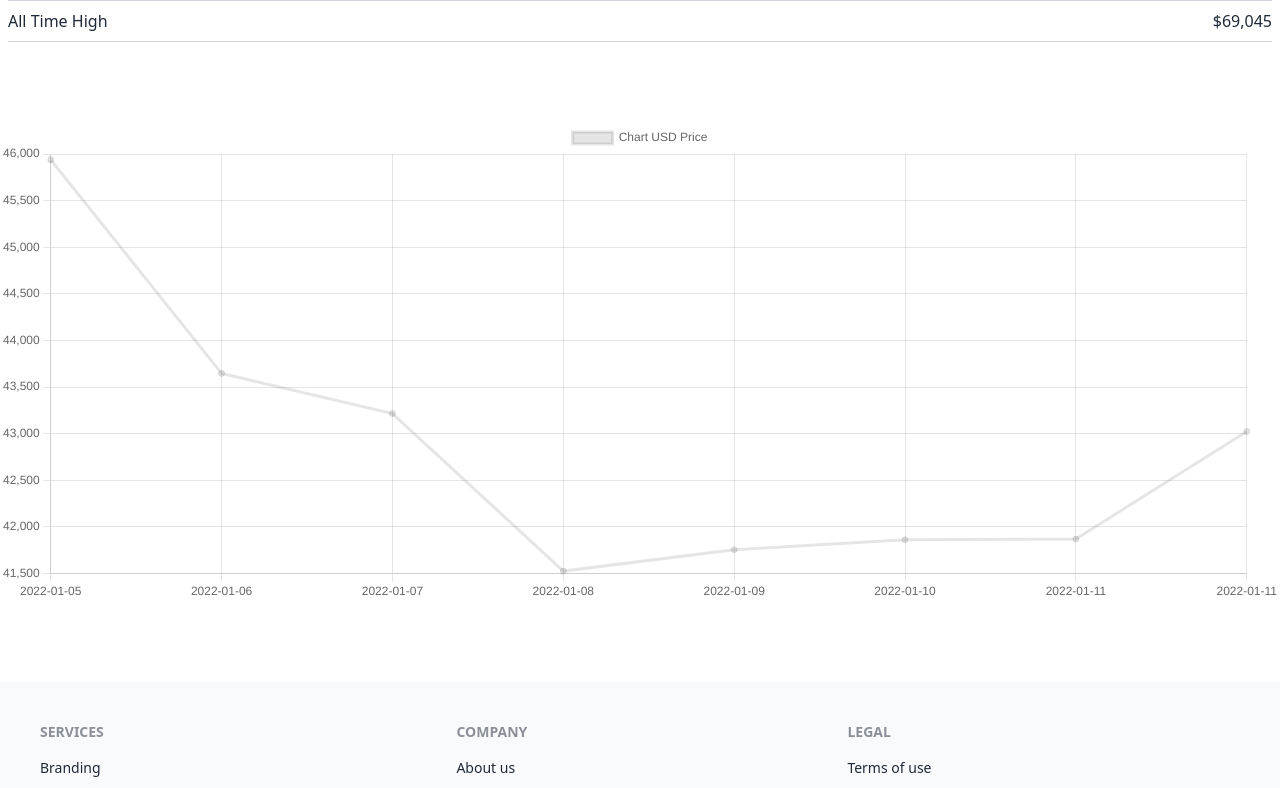
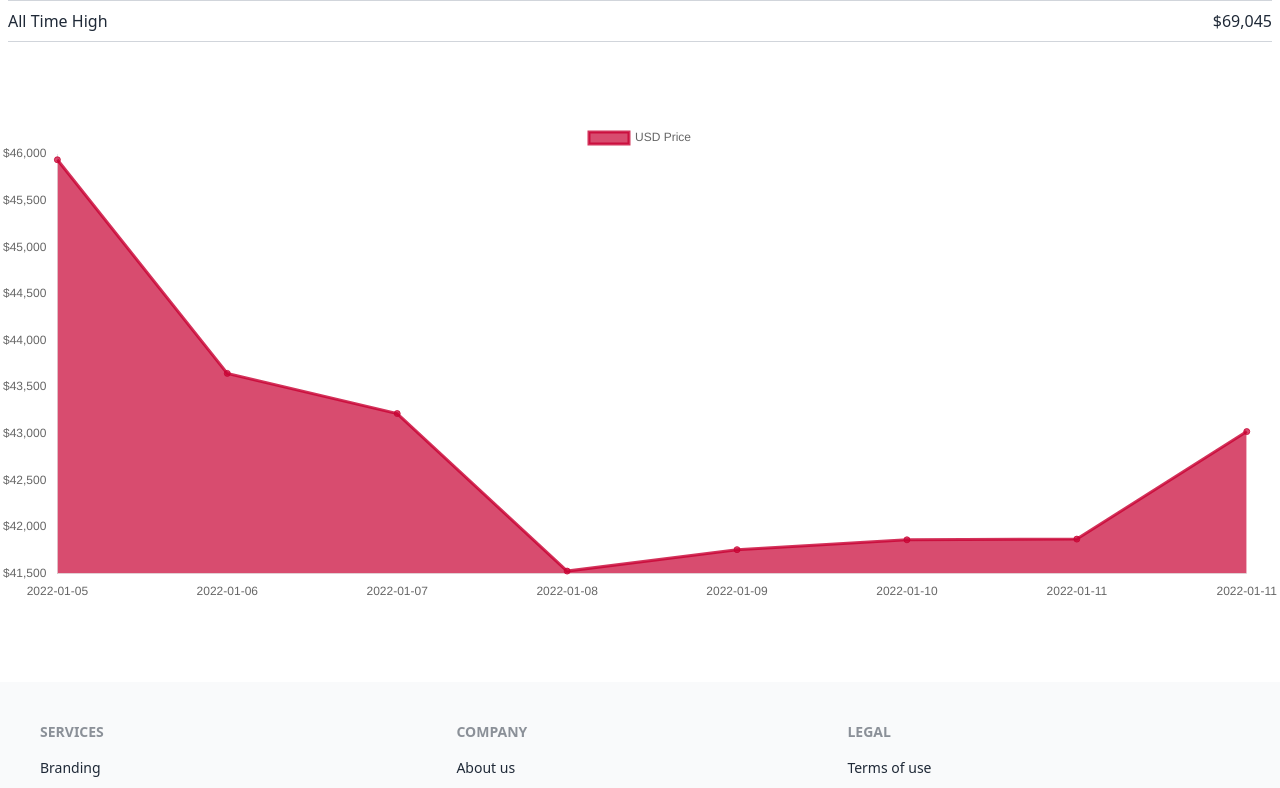
Before and after one commit to Scharif47/CryptoCoin, a React (Create React App) app: page /coins/loading in a window 1280 px wide. Shown: the part 560-1348 px from the top of the page. Built offline with nearby package versions, Linux system fonts and the light colour scheme; no server answers.

Commit message:
chart fixes

```diff
--- a/src/components/LineChart.js
+++ b/src/components/LineChart.js
@@ -1,51 +1,101 @@
 import React from "react";
 import { Line } from "react-chartjs-2";
+// eslint-disable-next-line no-unused-vars
 import { Chart as ChartJS } from "chart.js/auto";
 
 function LineChart({ chartData }) {
   const dataset = chartData.prices;
 
-  const labels = dataset.map((arr) => new Date(arr[0]).toISOString().slice(0, 10));
-
+  const labels = dataset.map((arr) =>
+    new Date(arr[0]).toISOString().slice(0, 10)
+  );
 
   const prices = dataset.map((arr) => Number(arr[1].toFixed(2)));
 
-  console.log(labels);
+  /* const coinData = (canvas) => {
+    const ctx = canvas.getContext("2d");
+    const gradient = ctx.createLinearGradient(0, 0, 0, 150);
+    gradient.addColorStop(0, "rgba(125,0,195, 0.1");
+    gradient.addColorStop(0.5, "rgba(125,0,195, 0.3");
+    gradient.addColorStop(1, "rgba(125,0,195, 0.4");
 
-  const data = {
-    labels,
-    dataSets: [
+    return {
+      labels: labels,
+      datasets: [
+        {
+          label: "Chart USD Price",
+          data: prices,
+          fill: true,
+          borderColor: "rgb(75, 192, 192)",
+          backgroundColor: gradient,
+        },
+      ],
+    };
+  }; */
+
+  /*   const data = {
+    datasets: [
       {
-        data: prices,
-        label: "Chart",
+        label: "Chart USD Price",
+        data: [
+          dataset.map((arr) => ({
+            x: new Date(arr[0]).toISOString().slice(0, 10),
+            y: Number(arr[1].toFixed(2)),
+          })),
+        ],
+        fill: true,
+        borderColor: "rgb(75, 192, 192)",
+        backgroundColor: "rgba(200, 0, 50, 0.7)",
       },
     ],
+  }; */
+
+  const options = {
+    maintainAspectRatio: false,
+    responsive: true,
+    legend: {
+      display: false,
+    },
+    scales: {
+      x: {
+        grid: {
+          display: false,
+        },
+      },
+      y: {
+        grid: {
+          display: false,
+        },
+        ticks: {
+          callback: function (value) {
+            return "$" + value.toLocaleString();
+          },
+        },
+      },
+    },
   };
 
-  const config = {
-    type: "line",
-    data: data,
-    options: {
-      responsive: true,
-    },
+  const coinData = {
+    labels: labels,
+    datasets: [
+      {
+        label: "USD Price",
+        data: prices,
+        fill: true,
+        borderColor: "rgba(200, 0, 50, 0.8)",
+        backgroundColor: "rgba(200, 0, 50, 0.7)",
+      },
+    ],
   };
 
   return (
     <section className="h-[30rem]">
       <Line
         datasetIdKey="id"
-        data={{
-          labels: labels,
-          datasets: [
-            {
-              label: "Chart USD Price",
-              data: prices,
-            },
-          ],
-        }}
+        data={coinData}
         width={100}
         height={50}
-        options={{ maintainAspectRatio: false, responsive: true }}
+        options={options}
       />
     </section>
   );
--- a/src/pages/Coin.js
+++ b/src/pages/Coin.js
@@ -20,8 +20,6 @@ function Coin() {
 
   const { coinData, chartData } = state.coingecko;
 
-  console.log(state.coingecko);
-
   return (
     <section>
       <CoinHero coinData={coinData} />
```
